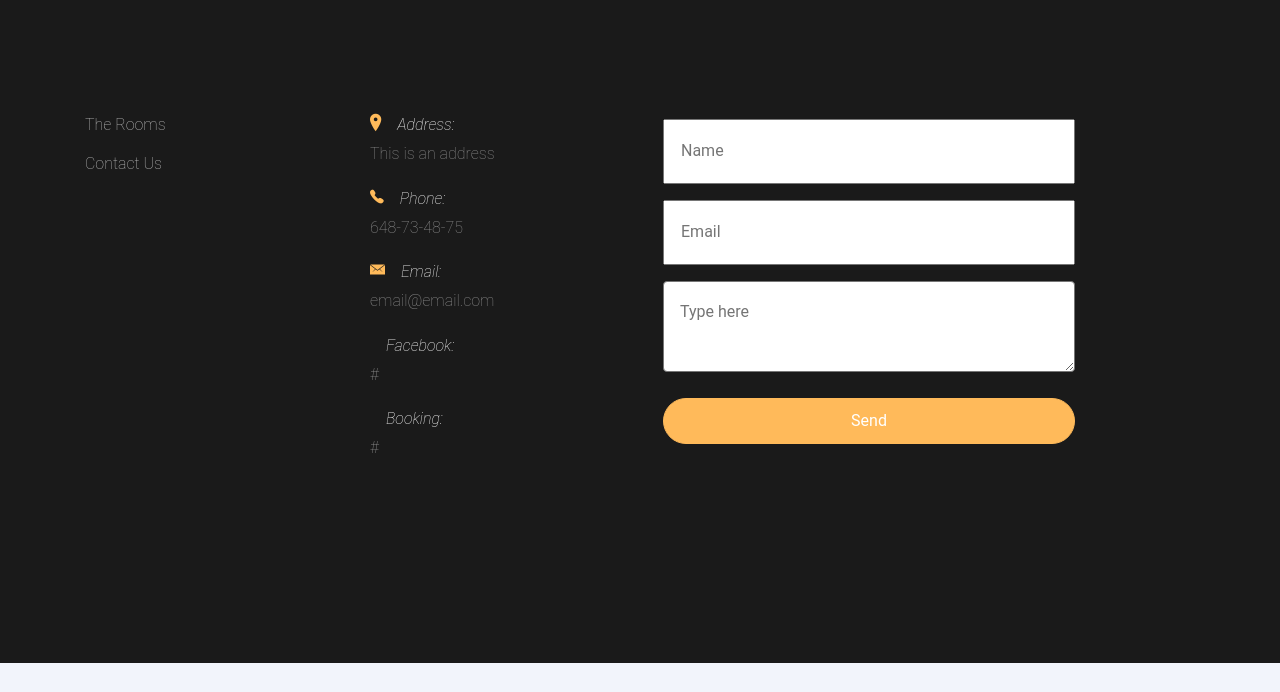
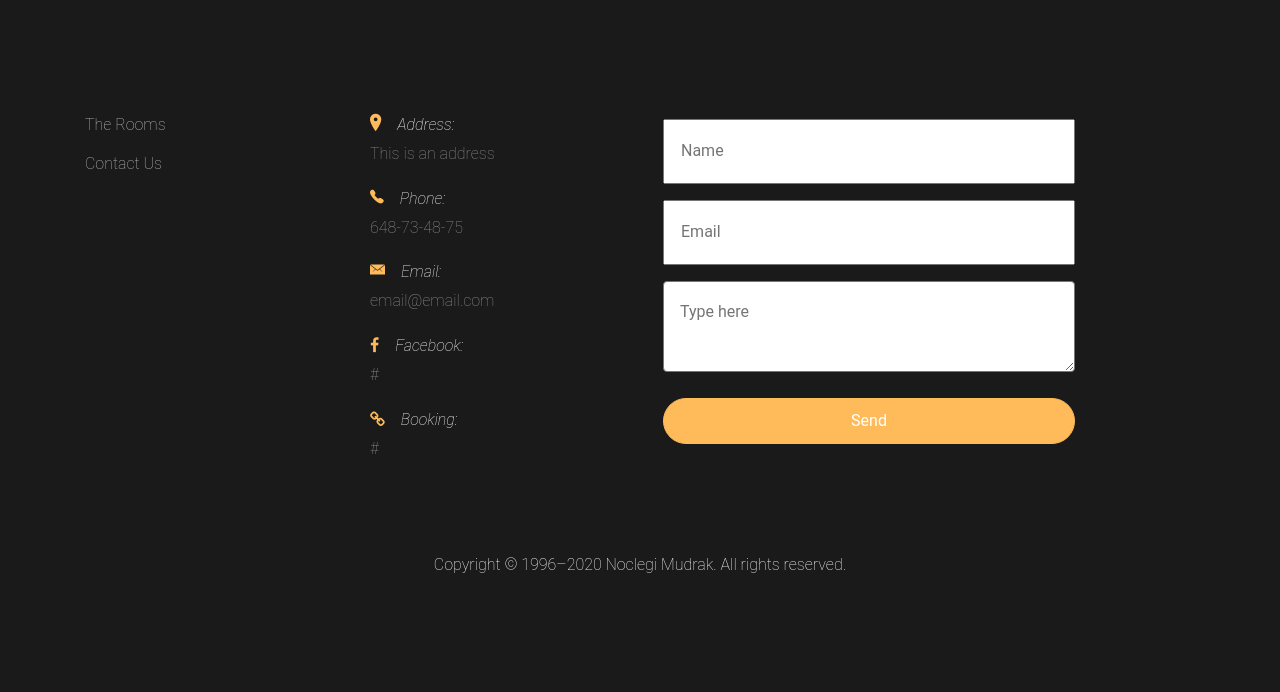
Before and after one commit to smvg/Web-Technologies, a PHP site: page /en/index.php in a window 1280 px wide. Shown: the part 3015-3707 px from the top of the page. Before the commit the page ends 3678 px from the top, so only its background shows below. Run offline with PHP 8.4, Linux system fonts and the light colour scheme; data comes from the database, SQL or seed files in the repository; some libraries are stand-ins or nearby versions; some web fonts are replaced.

Commit message:
Correct icons & footer

```diff
--- a/include/content.php
+++ b/include/content.php
@@ -14,8 +14,8 @@
             <p><span class=\"d-block\"><span class=\"ion-ios-location h5 mr-3 text-primary\"></span>Address:</span> <span>" . $address . "</span></p>
             <p><span class=\"d-block\"><span class=\"ion-ios-telephone h5 mr-3 text-primary\"></span>Phone:</span> <span>" . $phone . "</span></p>
             <p><span class=\"d-block\"><span class=\"ion-ios-email h5 mr-3 text-primary\"></span>Email:</span> <span>" . $email . "</span></p>
-                  <p><span class=\"d-block\"><span class=\"fa-fa-facebook h5 mr-3 text-primary\"></span>Facebook:</span> <span>" . $flink . "</span></p>
-                  <p><span class=\"d-block\"><span class=\"fa-fa-tripadvisor h5 mr-3 text-primary\"></span>Booking:</span> <span>" . $blink . "</span></p>
+                  <p><span class=\"d-block\"><span class=\"fa fa-facebook h5 mr-3 text-primary\"></span>Facebook:</span> <span>" . $flink . "</span></p>
+                  <p><span class=\"d-block\"><span class=\"fa fa-link h5 mr-3 text-primary\"></span>Booking:</span> <span>" . $blink . "</span></p>
           </div>
           <form class=\"col-md-5 mb-5 pr-md-5 contact-info\" action=\"../include/send_mail.php\" method=\"post\">
             <input name=\"name\" type=\"text\" style=\"margin: 0.5rem; width: 100%; padding: 1rem;\" placeholder=\"Name\">
@@ -23,6 +23,9 @@
             <textarea name=\"text\" class=\"rounded\" style=\"margin: 0.5rem; width: 100%; padding: 1rem;\" placeholder=\"Type here\"></textarea>
             <input type=\"submit\" value=\"Send\" class=\"btn btn-primary btn-block text-white\" style=\"margin: 0.5rem;\">
           </form>
+        </div>
+        <div id='copyright'>
+          Copyright © 1996–2020 Noclegi Mudrak. All rights reserved.
         </div>
       </div>
     </footer>";
@@ -53,7 +56,7 @@
           </form>
         </div>
         <div id='copyright'>
-          Copyright © 1996–2020 Martyna Mudrak. All rights reserved.
+          Copyright © 1996–2020 Noclegi Mudrak. All rights reserved.
         </div>
       </div>
 
```
